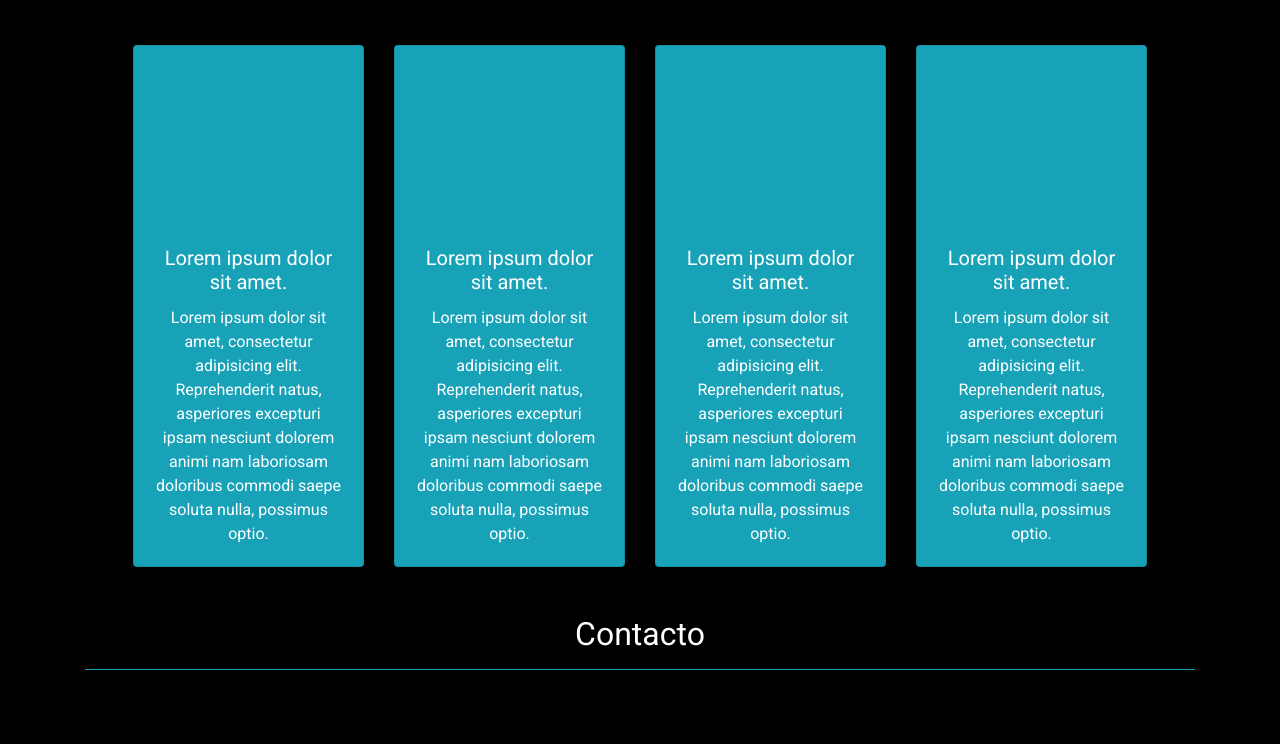
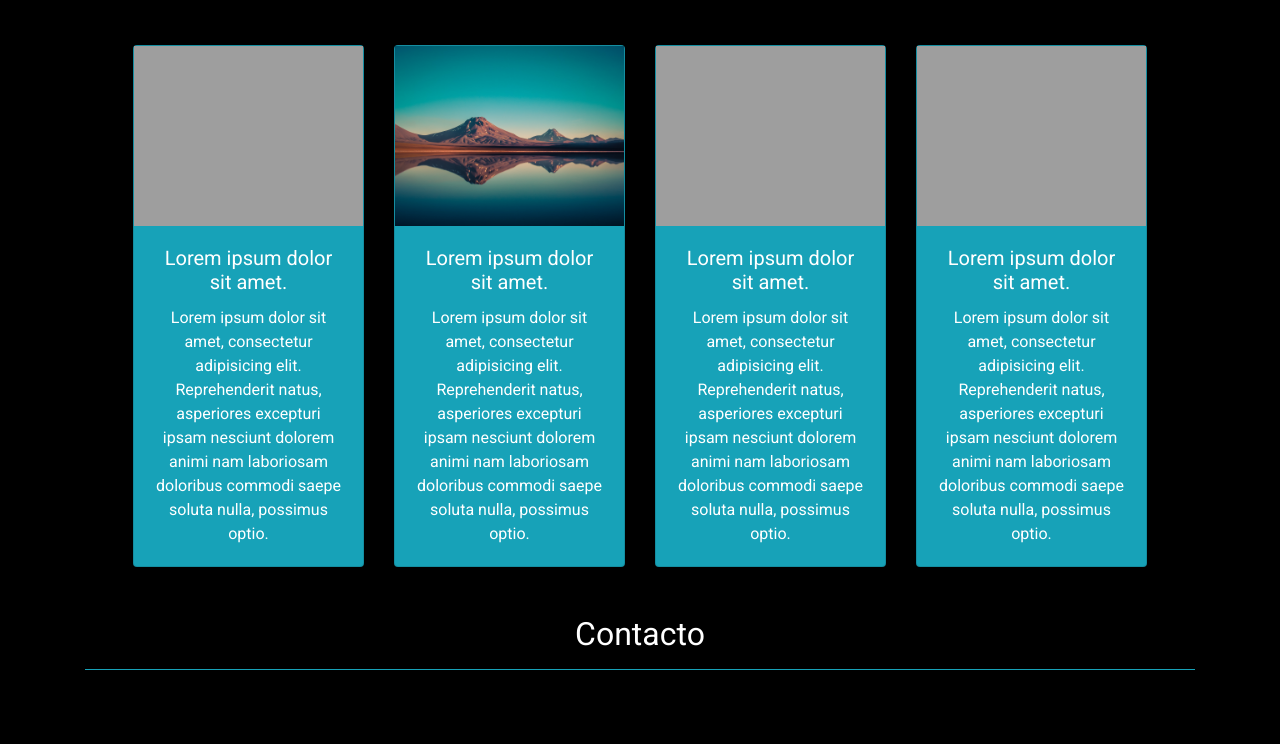
Before and after one commit to EdmonData/mi-prueba, a plain HTML site: page index.html in a window 1280 px wide. Shown: the part 2015-2759 px from the top of the page. Drawn offline with nearby package versions, Linux system fonts and the light colour scheme; the site is published under a folder, as on GitHub Pages, so addresses that start at the root find nothing; a script that the page names is missing.

Commit message:
Update styles.css
detalles rutas

```diff
--- a/assets/css/styles.css
+++ b/assets/css/styles.css
@@ -48,21 +48,21 @@ footer a {
 }
 
 .imagen1 {
-  background-image: url("/assets/img/card1.jpg");
+  background-image: url("../../assets/img/card1.jpg");
 
 }
 
 .imagen2 {
-  background-image: url("/assets/img/card2.jpg");
+  background-image: url("../../assets/img/card2.jpg");
 
 }
 
 .imagen3 {
-  background-image: url("/assets/img/card3.jpg");
+  background-image: url("../../assets/img/card3.jpg");
 
 }
 
 .imagen4 {
-  background-image: url("/assets/img/card4.jpg");
+  background-image: url("../../assets/img/card4.jpg");
 
 }
```
